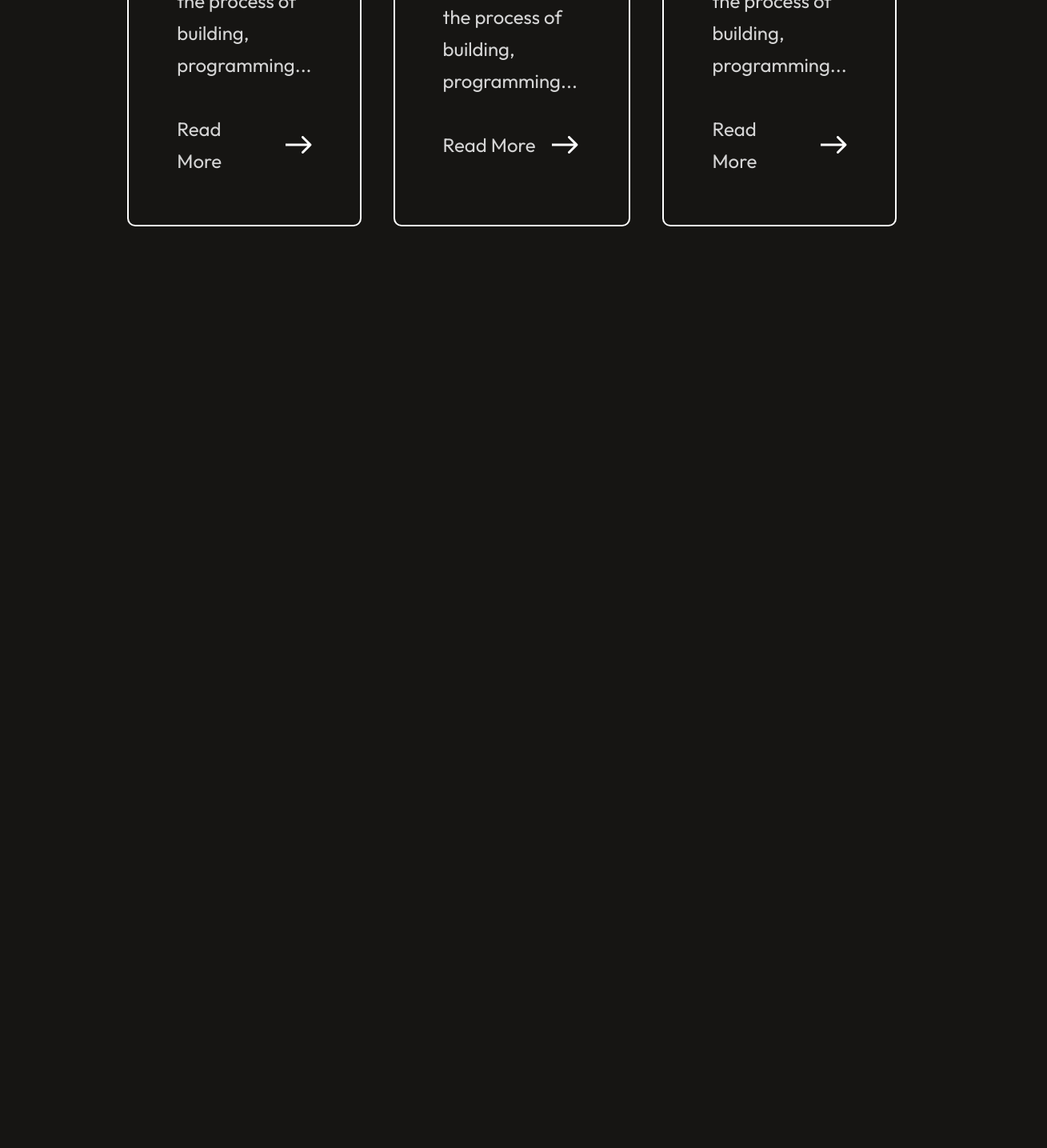
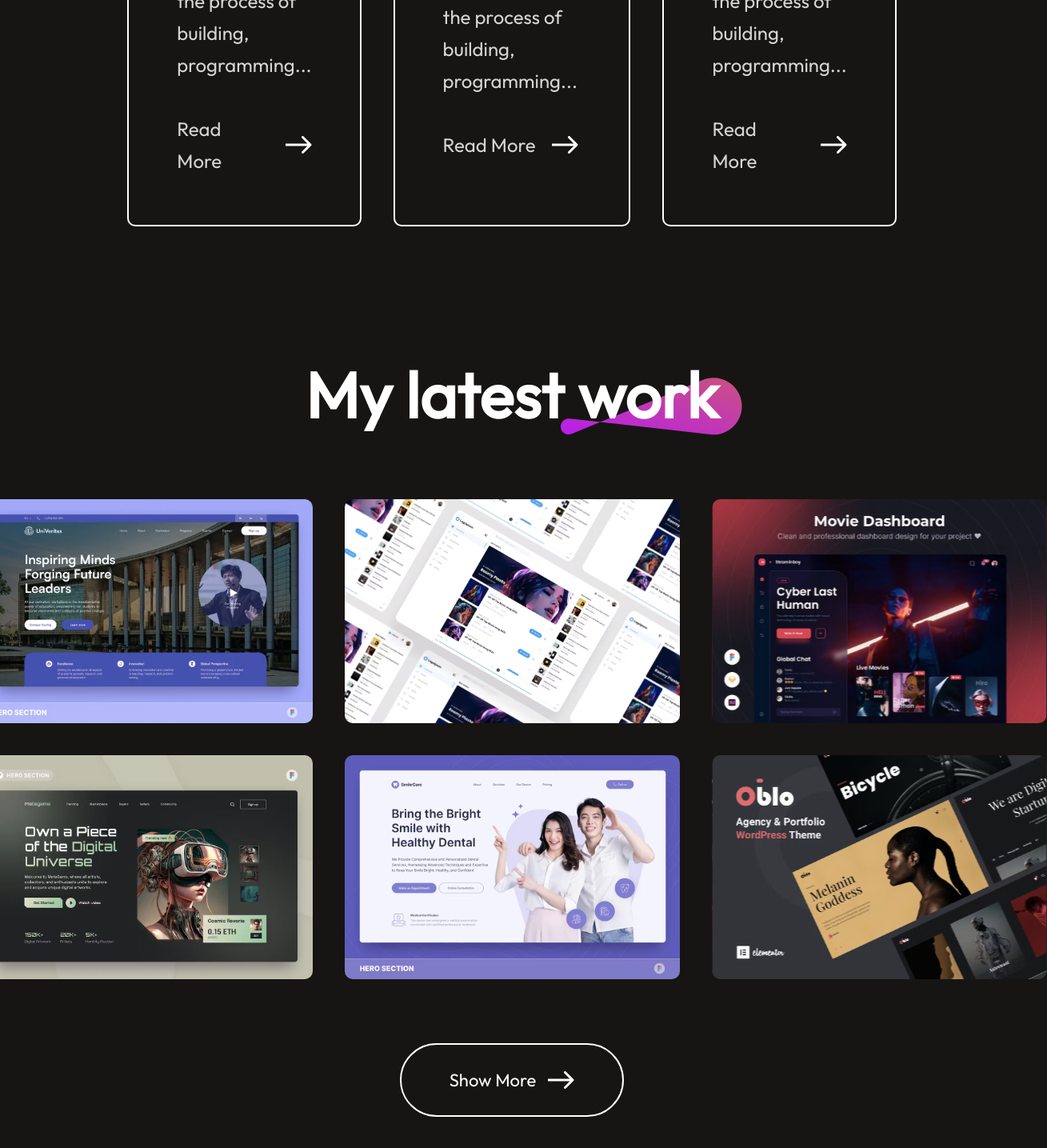
Before and after one commit to Xayida83/portfolio-lotta, a React (Vite) app: page / in a window 1280 px wide. Shown: the part 3576-5011 px from the top of the page at 80% size, 1309 px wide, since content can reach past the window. Before the commit the page ends 3939 px from the top, so only its background shows below. Built offline with nearby package versions, Linux system fonts and the light colour scheme.

Commit message:
My Work almost done

```diff
--- a/src/App.jsx
+++ b/src/App.jsx
@@ -3,6 +3,7 @@
 import { Hero } from './Components/Hero/Hero'
 import { About } from './Components/About/About'
 import Services from './Components/Services/Services'
+import MyWork from './Components/MyWork/MyWork'
 
 const App = () => {
   return (
@@ -11,6 +12,7 @@
       <Hero/>
       <About/>
       <Services/>
+      <MyWork/>
     </div>
   )
 }
--- a/src/Components/MyWork/MyWork.css
+++ b/src/Components/MyWork/MyWork.css
@@ -0,0 +1,56 @@
+.mywork{
+  display: flex;
+  flex-direction: column;
+  align-items: center;
+  justify-content: center;
+  gap: 80px;
+  margin: 80px 170px;
+}
+.mywork-title{
+  position: relative;
+}
+.mywork-title h1{
+  padding: 0 30px;
+  font-size: 80px;
+  font-weight: 600;
+}
+.mywork-title img{
+  position: absolute;
+  bottom: 0;
+  right: 0;
+  z-index: -1;
+}
+.mywork-container{
+  display: grid;
+  grid-template-columns: 1fr 1fr 1fr;
+  gap: 40px;
+}
+.mywork-container img{
+  box-sizing: border-box;
+  width: 419px;
+  height: 280px;
+  transition: 0.3s;
+  cursor: pointer;
+}
+.mywork-container img:hover{
+  transform: scale(1.10);
+  border: 4px solid #ff00ff;
+  border-radius: 10px;
+  transition: 0.3s;
+}
+.mywork-showmore{
+  display: flex;
+  gap: 15px;
+  border-radius: 50px;
+  border: 2px solid white;
+  padding: 30px 60px;
+  font-size: 22px;
+  font-weight: 500;
+  margin: 0 0 80px 0;
+  transition: 0.6s;
+  cursor: pointer;
+}
+.mywork-showmore:hover{
+  gap: 30px;
+  transition: 0.6s;
+}
--- a/src/Components/MyWork/MyWork.jsx
+++ b/src/Components/MyWork/MyWork.jsx
@@ -0,0 +1,27 @@
+import React from 'react'
+import './MyWork.css'
+import theme_pattern from '../../assets/theme_pattern.svg'
+import mywork_data from '../../assets/mywork_data'
+import arrow_icon from '../../assets/arrow_icon.svg'
+
+const MyWork = () => {
+  return (
+    <div className='mywork'>
+      <div className="mywork-title">
+        <h1>My latest work</h1>
+        <img src={theme_pattern} alt="logo" />
+      </div>
+      <div className="mywork-container">
+        {mywork_data.map((work,index)=>{
+          return <img key={index} src={work.w_img} alt=""/>
+        })}
+      </div>
+      <div className="mywork-showmore">
+        <p>Show More</p>
+        <img src={arrow_icon} alt="arrow" />
+      </div>
+    </div>
+  )
+}
+
+export default MyWork
```
